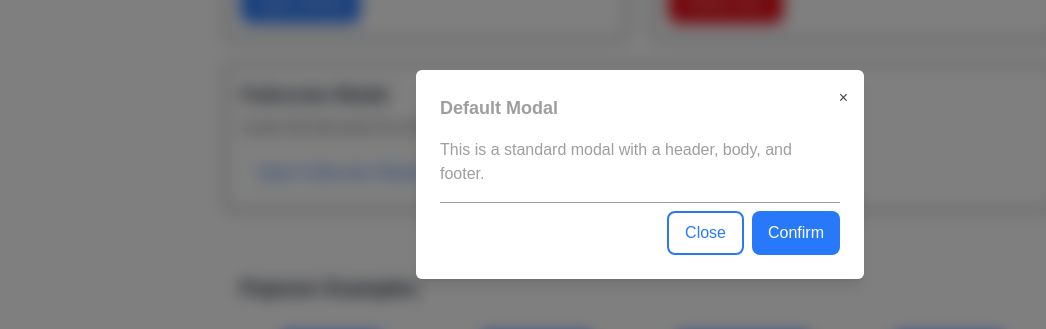
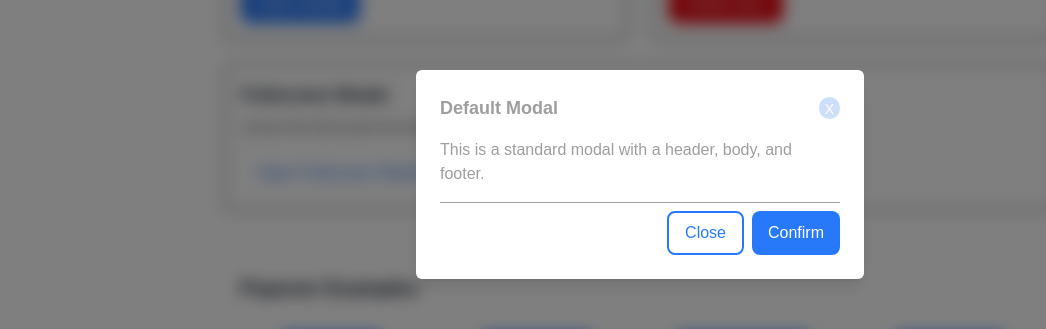
Before and after one commit to tamim-01/ui-kit, a Next.js app: page /overlay in a window 1280 px wide. Both pictures are taken after a click on the button "Open Modal". Shown: the part 226-555 px from the top of the page, without its empty margins (0-1046 px from the left). Built offline with nearby package versions, Linux system fonts and the light colour scheme.

Commit message:
modal close icon issue fixed

```diff
--- a/src/app/overlay/page.tsx
+++ b/src/app/overlay/page.tsx
@@ -94,12 +94,15 @@ const OverlayExamples = () => {
         size="full"
         variant="ghost"
         showCloseButton
+        header={<h2 className="text-2xl font-bold ">Fullscreen Modal</h2>}
       >
         <div className="text-center mt-20">
-          <h2 className="text-2xl font-bold mb-4">Fullscreen Modal</h2>
           <p className="text-primary-foreground">
             This modal takes up the entire screen. Great for focused tasks or
-            onboarding.
+            onboarding. Lorem ipsum dolor sit amet consectetur adipisicing elit.
+            Laborum, nostrum reiciendis! Natus nihil cupiditate ad, id aliquid
+            reiciendis, delectus adipisci tempore ipsam dolores voluptate,
+            voluptatem dignissimos animi inventore praesentium odit?
           </p>
         </div>
       </Modal>
--- a/src/components/Overlay/Modal.tsx
+++ b/src/components/Overlay/Modal.tsx
@@ -80,19 +80,27 @@ const Modal = ({
         ref={modalRef}
         tabIndex={-1}
         role="dialog"
-        className={`relative w-full mx-4 rounded-md p-6 shadow-lg transition-all duration-300 animate-slide-up focus:outline-none ${sizeClasses[size]} ${variantClasses[variant]} ${className}`}
+        className={` w-full mx-4 rounded-md p-6 shadow-lg transition-all duration-300 animate-slide-up focus:outline-none ${sizeClasses[size]} ${variantClasses[variant]} ${className}`}
         onClick={(e) => e.stopPropagation()}
       >
-        {showCloseButton && (
-          <button
-            onClick={onClose}
-            className="absolute right-4 top-4 text-muted-foreground hover:text-foreground"
-          >
-            &times;
-          </button>
+        {header && (
+          <div className="flex mb-4 flex-row justify-between items-center">
+            {size === "full" && <div></div>}
+            <div className=" text-lg font-semibold">{header}</div>
+            {showCloseButton && (
+              <button
+                onClick={onClose}
+                className={`${
+                  variant === "danger"
+                    ? "bg-red-400 hover:bg-red-500"
+                    : "bg-secondary "
+                } px-[6px] pt-0.5 text-center  hover:bg-primary rounded-full  text-background  text-sm `}
+              >
+                X
+              </button>
+            )}
+          </div>
         )}
-
-        {header && <div className="mb-4 text-lg font-semibold">{header}</div>}
 
         <div className="mb-4">{children}</div>
 
```
